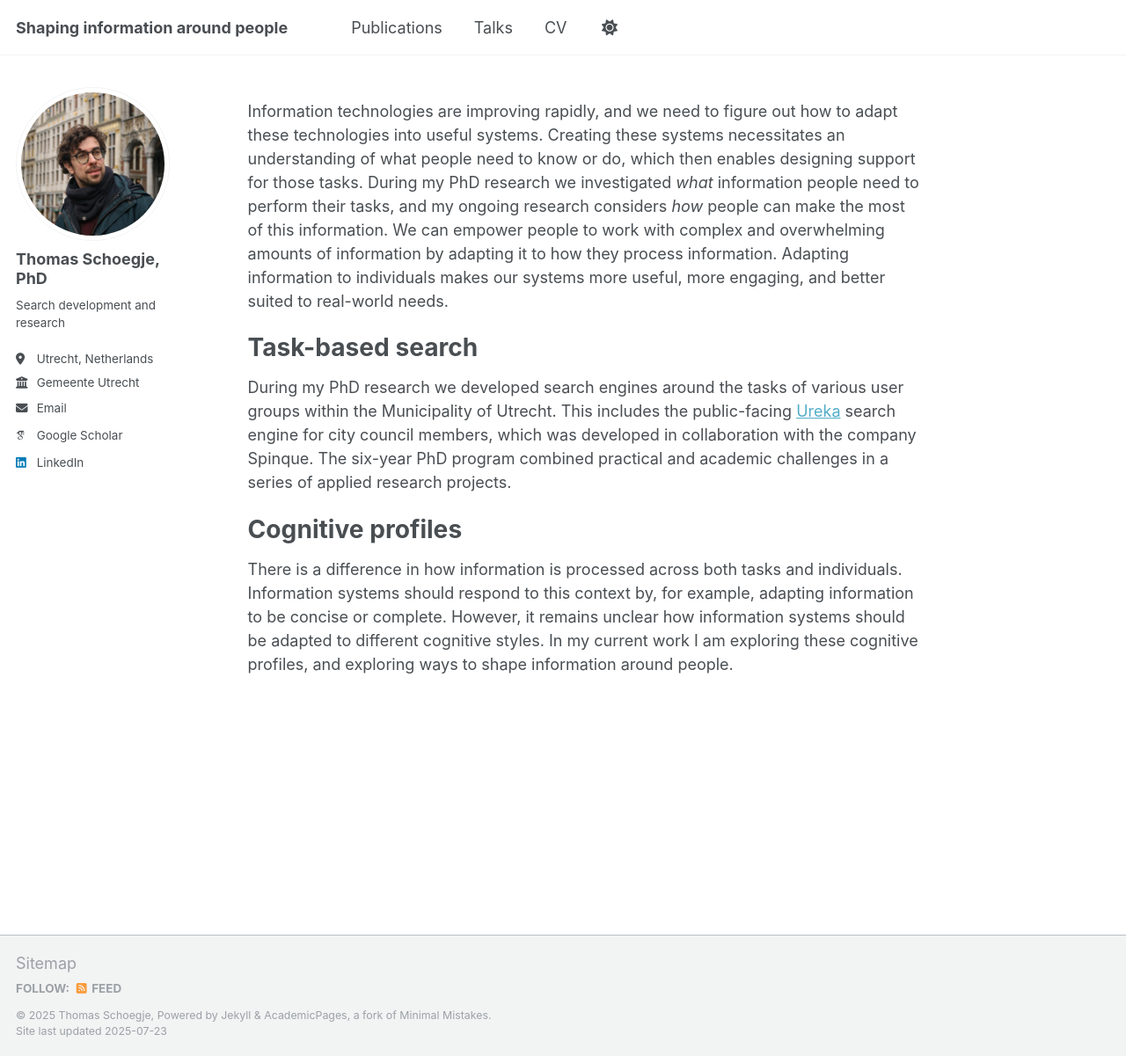
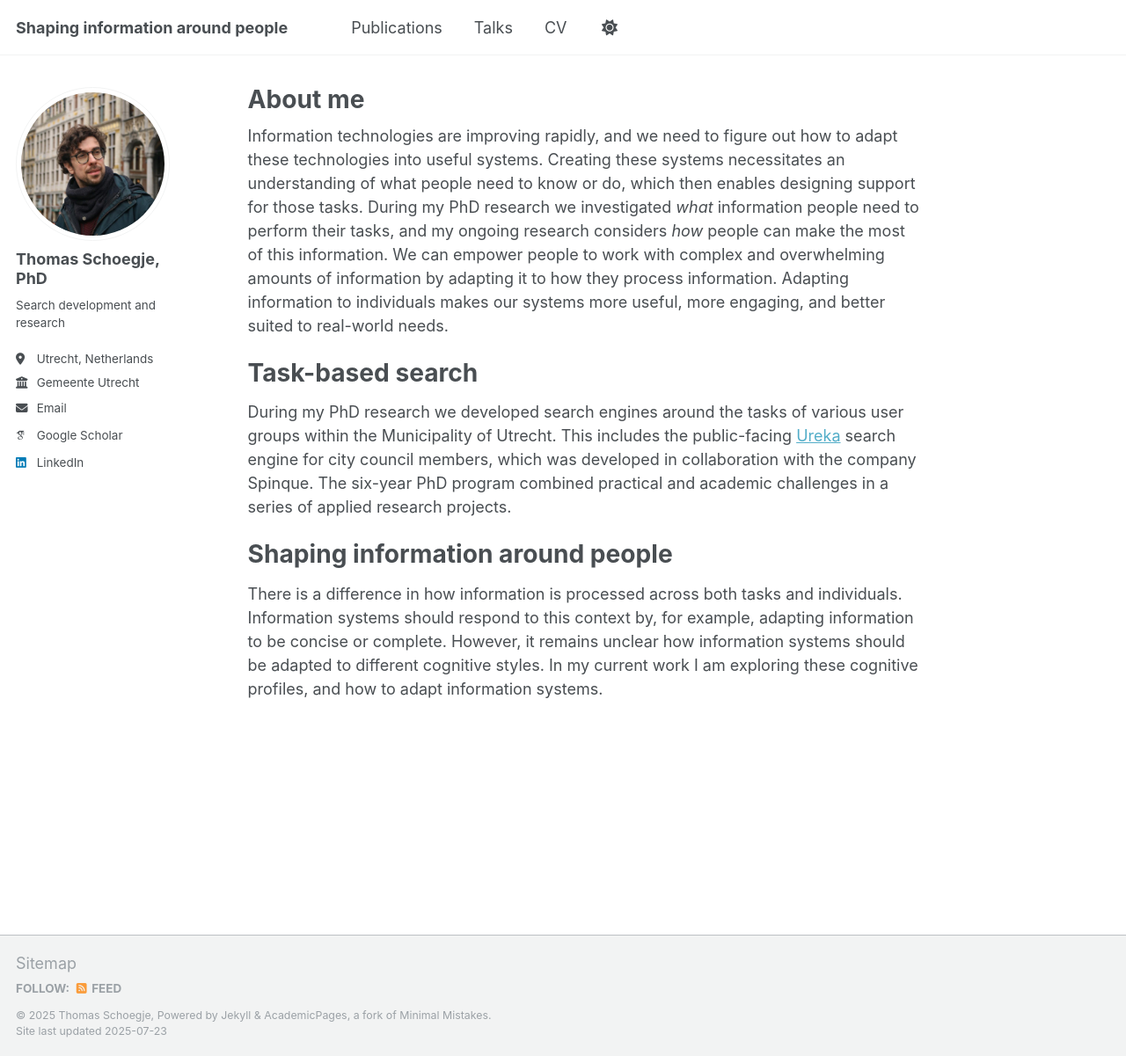
Before and after one commit to tmschoegje/tmschoegje.github.io, a Jekyll site: the page built from _pages/about.md, in a window 1280 px wide and 1201 px high. Shown: the whole window at 88% size. Built offline with Jekyll 4.4.1, drawn with Linux system fonts in a browser that asks for light colours; some web fonts are replaced; a script that is not in the unit is left out.

Commit message:
Update about.md

```diff
--- a/_pages/about.md
+++ b/_pages/about.md
@@ -1,6 +1,6 @@
 ---
 permalink: /
-title: ""
+title: "About me"
 author_profile: true
 redirect_from:
   - /about/
@@ -18,5 +18,5 @@ Information technologies are improving rapidly, and we need to figure out how to
 During my PhD research we developed search engines around the tasks of various user groups within the Municipality of Utrecht. This includes the public-facing [Ureka](https://ureka.utrecht.nl) search engine for city council members, which was developed in collaboration with the company Spinque. The six-year PhD program combined practical and academic challenges in a series of applied research projects.
 
 
-# Cognitive profiles
-There is a difference in how information is processed across both tasks and individuals. Information systems should respond to this context by, for example, adapting information to be concise or complete. However, it remains unclear how information systems should be adapted to different cognitive styles. In my current work I am exploring these cognitive profiles, and exploring ways to shape information around people.
+# Shaping information around people
+There is a difference in how information is processed across both tasks and individuals. Information systems should respond to this context by, for example, adapting information to be concise or complete. However, it remains unclear how information systems should be adapted to different cognitive styles. In my current work I am exploring these cognitive profiles, and how to adapt information systems.
```
